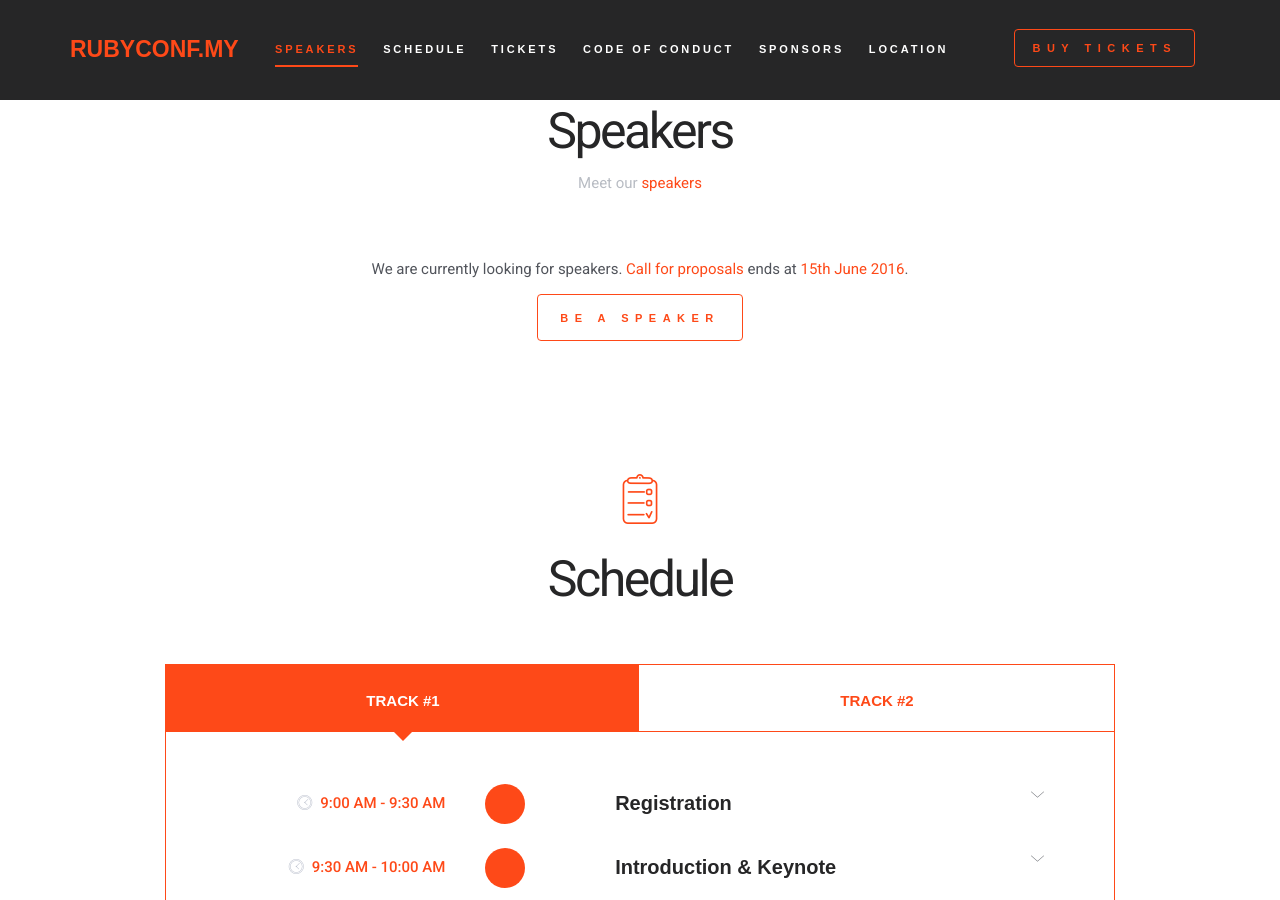
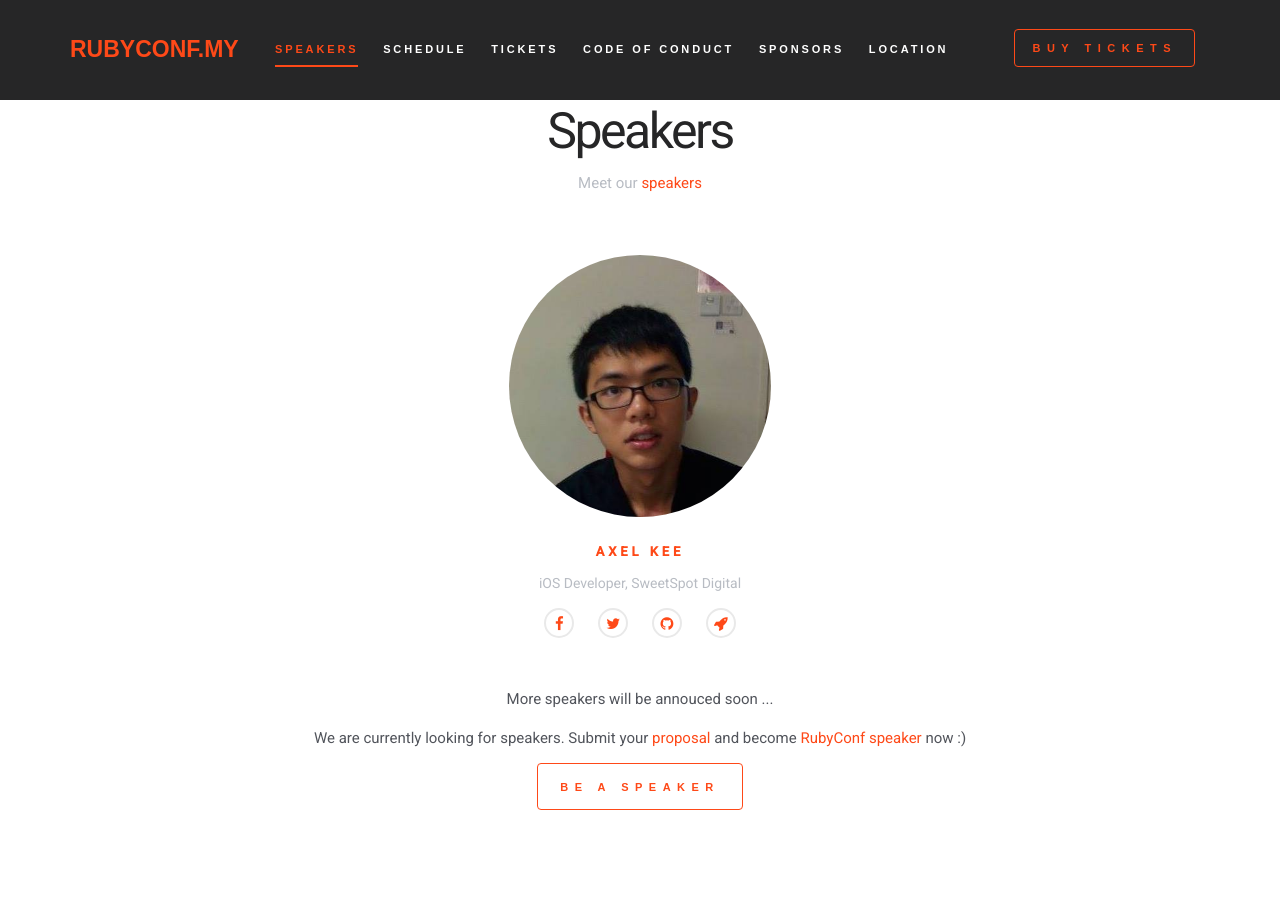
Before and after one commit to rubyconfmy/2016, a Jekyll site: the page built from index.html, in a window 1280 px wide and 900 px high, scrolled down 1681 px. Built offline with Jekyll 4.4.1, drawn with Linux system fonts in a browser that asks for light colours; some web fonts are replaced.

Commit message:
Update speakers

```diff
--- a/index.html
+++ b/index.html
@@ -155,7 +155,27 @@ layout: homepage
     <br />
     <br />
 
-    <p>We are currently looking for speakers. <a href="/call-for-proposal">Call for proposals</a> ends at <span class="highlight">15th June 2016</span>.</p>
+    <div class="row">
+      <div class="col-sm-3" style="margin: auto; float: none">
+        <div class="speaker">
+          <div class="photo-wrapper rounded"><img src="/assets/img/speakers/axel-kee.jpg" alt="Axel Kee" class="img-responsive"></div>
+          <h3 class="name">AXEL KEE</h3>
+          <p class="text-alt"><small>iOS Developer, SweetSpot Digital</small></p>
+          <p class="about">
+          </p>
+          <ul class="speaker-socials">
+            <li><a target="_blank" rel="nofollow" href="https://www.facebook.com/axelkee"><span class="fa fa-facebook"></span></a></li>
+            <li><a target="_blank" rel="nofollow" href="https://twitter.com/soulchild___"><span class="fa fa-twitter"></span></a></li>
+            <li><a target="_blank" rel="nofollow" href="https://github.com/cupnoodle"><span class="fa fa-github"></span></a></li>
+            <li><a target="_blank" rel="nofollow" href="https://littlefox.es"><span class="fa fa-rocket"></span></a></li>
+          </ul>
+        </div>
+      </div>
+    </div>
+
+    <p>More speakers will be annouced soon ...</p>
+
+    <p>We are currently looking for speakers. Submit your <span class="highlight">proposal</span> and become <span class="highlight">RubyConf speaker</span> now :)</p>
 
   </div>
 
```
Also changed, not shown: assets/img/speakers/axel-kee.jpg (added).
